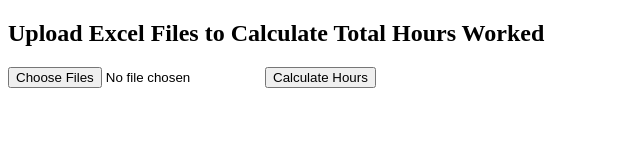
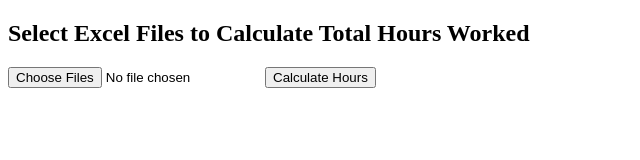
Before and after one commit to gwlsn/CountHours, a plain HTML site: page index.html in a window 1280 px wide. Shown: the whole page, without its empty margins (0-640 px from the left). Drawn offline with Linux system fonts and the light colour scheme.

Commit message:
Update index.html

```diff
--- a/index.html
+++ b/index.html
@@ -7,7 +7,7 @@
     <script src="https://cdnjs.cloudflare.com/ajax/libs/xlsx/0.18.5/xlsx.full.min.js"></script>
 </head>
 <body>
-    <h2>Upload Excel Files to Calculate Total Hours Worked</h2>
+    <h2>Select Excel Files to Calculate Total Hours Worked</h2>
     <form id="fileForm">
         <input type="file" id="fileInput" multiple accept=".xlsx">
         <button type="button" id="calculateButton">Calculate Hours</button>
```
